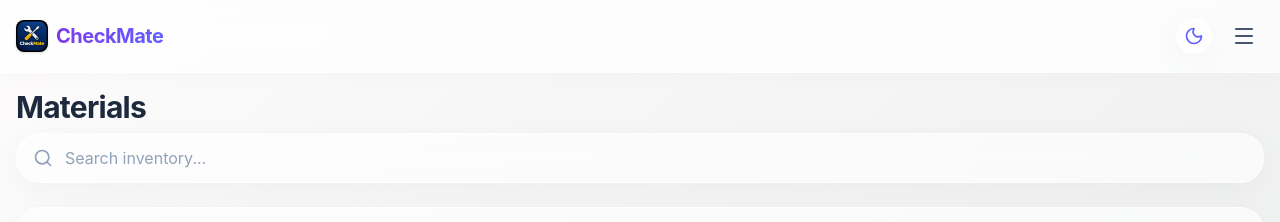
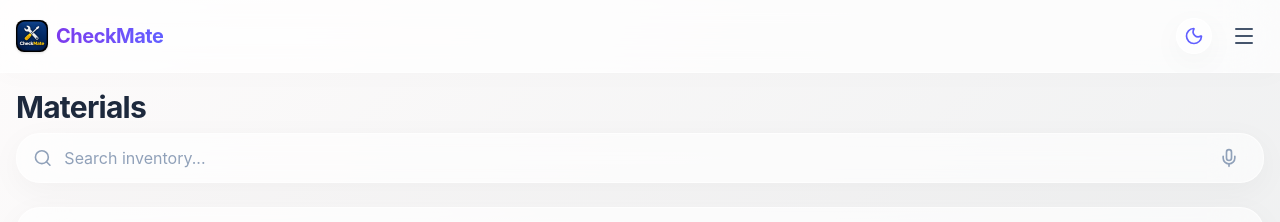
Before and after one commit to aprcamb-ctrl/CheckMate, a React (Vite) app: page /materials in a window 1280 px wide. Shown: the top 222 px of the page. Built offline with nearby package versions, Linux system fonts and the light colour scheme.

Commit message:
Implement Task 4: Voice-to-Text Integration

```diff
--- /dev/null
+++ b/src/components/ui/VoiceInput.tsx
@@ -0,0 +1,86 @@
+import { Mic } from 'lucide-react';
+import { useState, useEffect, useRef } from 'react';
+
+interface VoiceInputProps extends React.InputHTMLAttributes<HTMLInputElement> {
+  onValueChange: (val: string) => void;
+}
+
+export default function VoiceInput({ onValueChange, className = '', value, ...props }: VoiceInputProps) {
+  const [isListening, setIsListening] = useState(false);
+  const recognitionRef = useRef<any>(null);
+
+  useEffect(() => {
+    // Check for browser support
+    const SpeechRecognition = (window as any).SpeechRecognition || (window as any).webkitSpeechRecognition;
+    if (SpeechRecognition) {
+      recognitionRef.current = new SpeechRecognition();
+      recognitionRef.current.continuous = false;
+      recognitionRef.current.interimResults = false;
+      // Using en-US or en-GB. Since user wanted UK date format, we'll use en-GB.
+      recognitionRef.current.lang = 'en-GB';
+
+      recognitionRef.current.onresult = (event: any) => {
+        const transcript = event.results[0][0].transcript;
+        const currentVal = value ? value + ' ' : '';
+        onValueChange(currentVal + transcript);
+        setIsListening(false);
+      };
+
+      recognitionRef.current.onerror = (event: any) => {
+        console.error("Speech recognition error", event.error);
+        setIsListening(false);
+      };
+
+      recognitionRef.current.onend = () => {
+        setIsListening(false);
+      };
+    }
+
+    return () => {
+      if (recognitionRef.current) {
+        recognitionRef.current.abort();
+      }
+    };
+  }, [onValueChange, value]);
+
+  const toggleListening = () => {
+    if (isListening) {
+      recognitionRef.current?.stop();
+      setIsListening(false);
+    } else {
+      if (recognitionRef.current) {
+        try {
+          recognitionRef.current.start();
+          setIsListening(true);
+        } catch (e) {
+          console.error(e);
+        }
+      } else {
+        alert("Voice input is not supported in this browser. Please try Chrome or Safari.");
+      }
+    }
+  };
+
+  return (
+    <div className="relative flex items-center w-full">
+      <input
+        value={value}
+        onChange={(e) => onValueChange(e.target.value)}
+        className={`w-full pr-14 ${className}`}
+        {...props}
+      />
+      <button
+        type="button"
+        onClick={toggleListening}
+        className={`absolute right-2 p-2 rounded-xl transition-all tap-effect ${
+          isListening
+            ? 'bg-red-500 text-white animate-pulse shadow-md shadow-red-500/30'
+            : 'text-slate-400 hover:text-primary-500 hover:bg-slate-100 dark:hover:bg-slate-700'
+        }`}
+        title="Click to speak"
+      >
+        <Mic className="w-5 h-5" />
+      </button>
+    </div>
+  );
+}
--- a/src/pages/Materials.tsx
+++ b/src/pages/Materials.tsx
@@ -1,6 +1,7 @@
 import { Plus, Search, Layers, X } from 'lucide-react';
 import { useStore } from '../store/useStore';
 import { useState, useMemo } from 'react';
+import VoiceInput from '../components/ui/VoiceInput';
 
 export default function Materials() {
   const { materials, addMaterial, updateMaterial, isDeletingMaterials, toggleDeletingMaterials, deleteMaterials } = useStore();
@@ -75,12 +76,11 @@ export default function Materials() {
       {/* Search Bar */}
       <div className="glass-panel p-2 flex items-center gap-3">
         <Search className="w-5 h-5 text-slate-400 ml-2" />
-        <input
-          type="text"
+        <VoiceInput
           value={search}
-          onChange={(e) => setSearch(e.target.value)}
+          onValueChange={setSearch}
           placeholder="Search inventory..."
-          className="bg-transparent border-none outline-none flex-1 py-1 text-slate-700 placeholder-slate-400"
+          className="bg-transparent border-none outline-none py-1 text-slate-700 placeholder-slate-400"
         />
       </div>
 
@@ -90,7 +90,7 @@ export default function Materials() {
             <h3 className="font-bold text-primary-700">{editingId ? 'Edit Material' : 'New Material'}</h3>
             <button onClick={() => setIsFormOpen(false)}><X className="w-5 h-5 text-slate-400" /></button>
           </div>
-          <input type="text" value={newName} onChange={e => setNewName(e.target.value)} placeholder="Material Name" className="w-full p-2 rounded-lg border border-slate-200 focus:outline-none focus:border-primary-500" />
+          <VoiceInput value={newName} onValueChange={setNewName} placeholder="Material Name" className="p-2 rounded-lg border border-slate-200 focus:outline-none focus:border-primary-500" />
           <div className="flex gap-2">
             <input type="text" value={newQty} onChange={e => setNewQty(e.target.value)} placeholder="Qty (e.g. 5 or 10m)" className="w-1/2 p-2 rounded-lg border border-slate-200 focus:outline-none focus:border-primary-500" />
             <input type="number" step="0.01" value={newPrice} onChange={e => setNewPrice(e.target.value)} placeholder="Price £" className="w-1/2 p-2 rounded-lg border border-slate-200 focus:outline-none focus:border-primary-500" />
--- a/src/pages/TodoList.tsx
+++ b/src/pages/TodoList.tsx
@@ -3,6 +3,7 @@ import { useNavigate } from 'react-router-dom';
 import { useStore } from '../store/useStore';
 import type { RecurringSchedule } from '../store/useStore';
 import { useState } from 'react';
+import VoiceInput from '../components/ui/VoiceInput';
 
 export default function TodoList() {
   const navigate = useNavigate();
@@ -60,13 +61,12 @@ export default function TodoList() {
             <h3 className="font-bold text-primary-700">New Job</h3>
             <button onClick={() => setIsAdding(false)}><X className="w-5 h-5 text-slate-400" /></button>
           </div>
-          <input
-            type="text"
+          <VoiceInput
             autoFocus
             value={newTitle}
-            onChange={e => setNewTitle(e.target.value)}
+            onValueChange={setNewTitle}
             placeholder="e.g. Fix lobby lights"
-            className="w-full p-2 rounded-lg border border-slate-200 focus:outline-none focus:border-primary-500 text-slate-800 bg-white"
+            className="p-2 rounded-lg border border-slate-200 focus:outline-none focus:border-primary-500 text-slate-800 bg-white"
           />
           <div className="flex items-center gap-2 mt-1">
             <input type="checkbox" id="reminderCheck" checked={reminder} onChange={e => setReminder(e.target.checked)} className="w-4 h-4 text-primary-600 rounded border-slate-300" />
```
